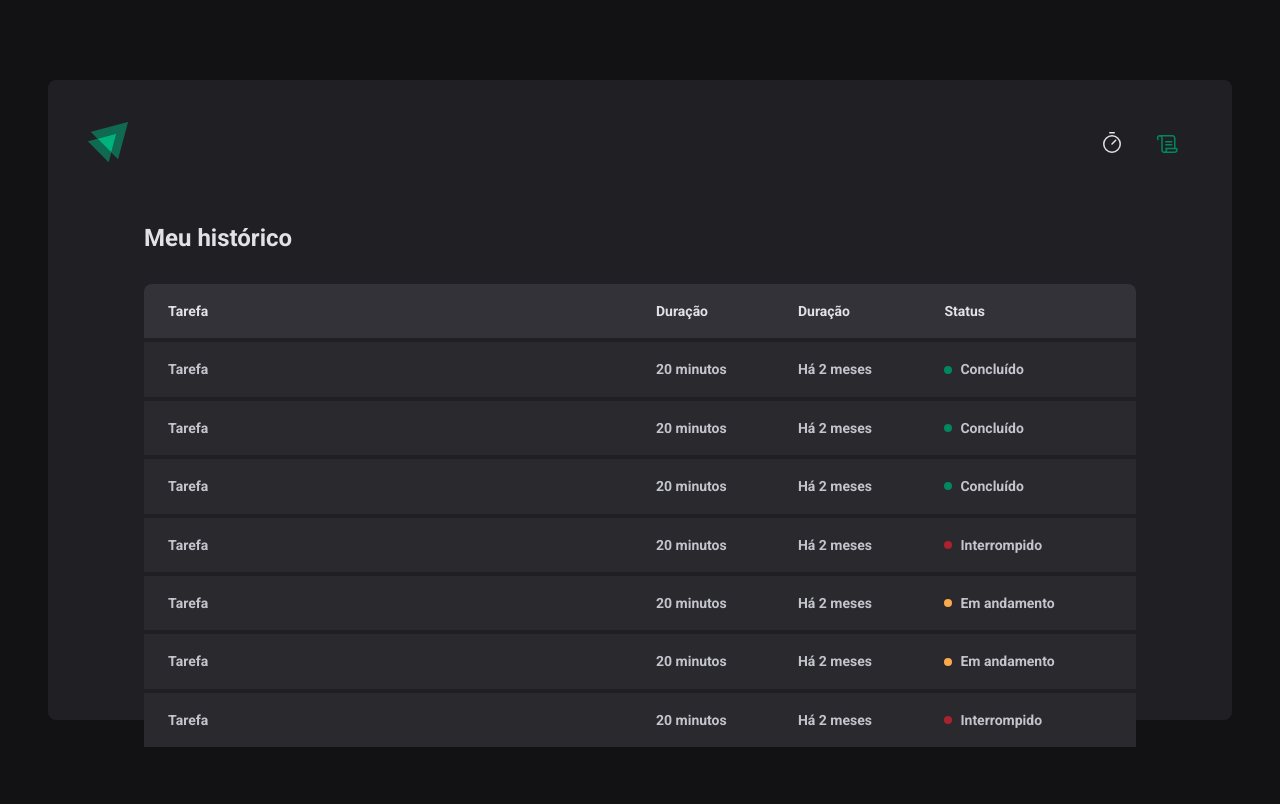
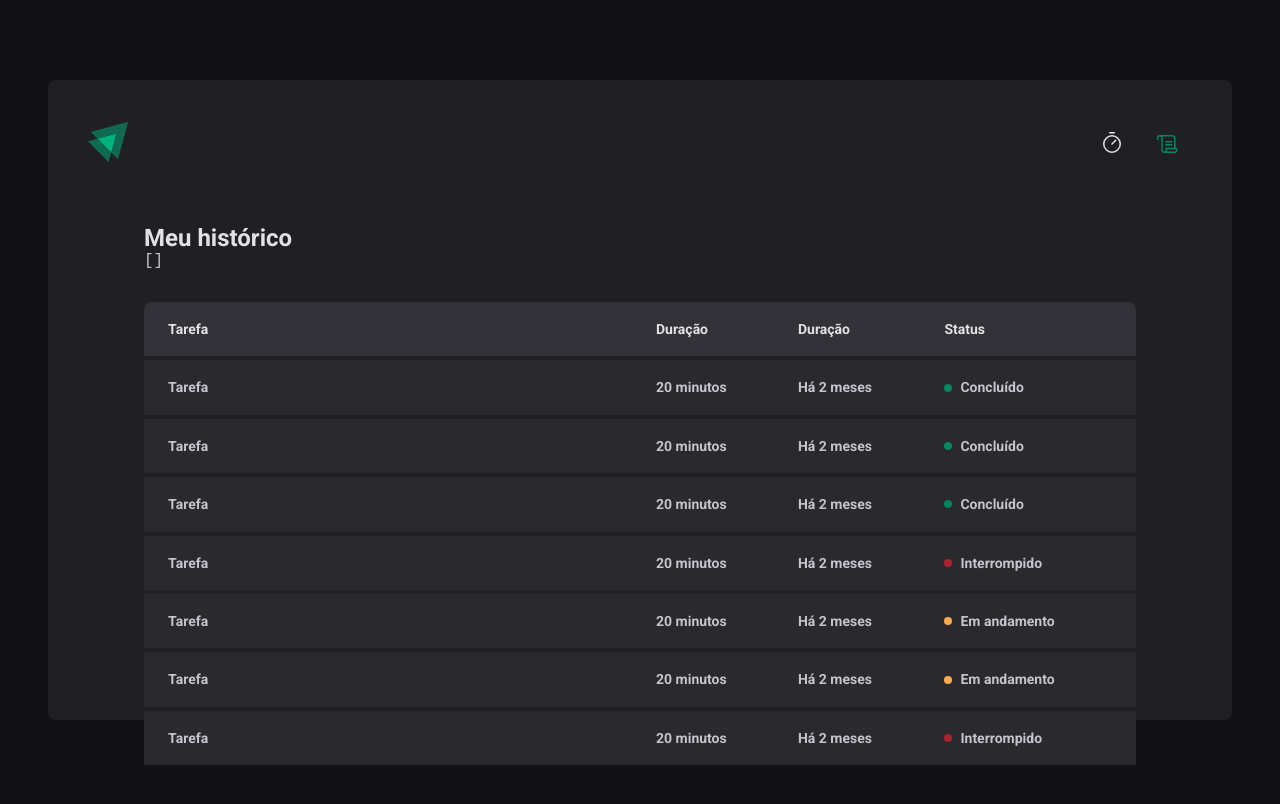
Before and after one commit to walacefex/pomodoro, a React (Vite) app: page /history in a window 1280 px wide. Shown: the top 804 px of the page. Built offline with nearby package versions, Linux system fonts and the light colour scheme.

Commit message:
Adding the prop cycles in the context

```diff
--- a/src/contexts/CyclesContext.tsx
+++ b/src/contexts/CyclesContext.tsx
@@ -15,6 +15,7 @@
 }
 
 interface CyclesContextType {
+  cycles: Cycle[];
   activeCycle: Cycle | undefined;
   activeCycleId: string | null;
   amountSecondsPassed: number;
@@ -89,6 +90,7 @@
   return (
     <CyclesContext.Provider
           value={{
+            cycles,
             activeCycle,
             activeCycleId,
             markCurrentCycleAsFinished,
--- a/src/pages/History/index.tsx
+++ b/src/pages/History/index.tsx
@@ -1,9 +1,14 @@
+import { useContext } from 'react'
+import { CyclesContext } from '../../contexts/CyclesContext'
 import { HistoryContainer, HistoryList, Status } from './styles'
 
 export function History() {
+  const { cycles } = useContext(CyclesContext)
   return (
     <HistoryContainer>
       <h1>Meu histórico</h1>
+
+      <pre>{JSON.stringify(cycles, null, 2)}</pre>
 
       <HistoryList>
         <table>
```
